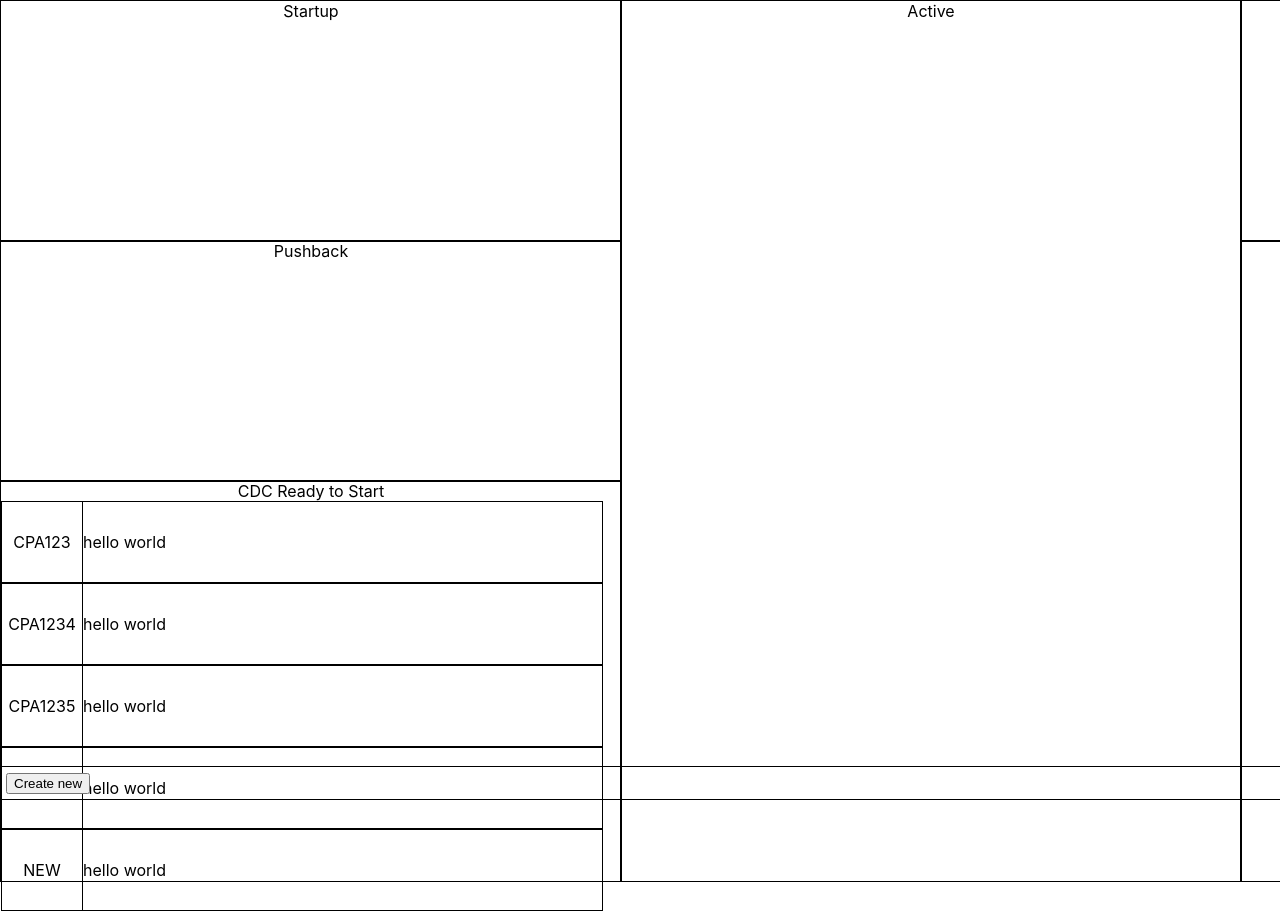
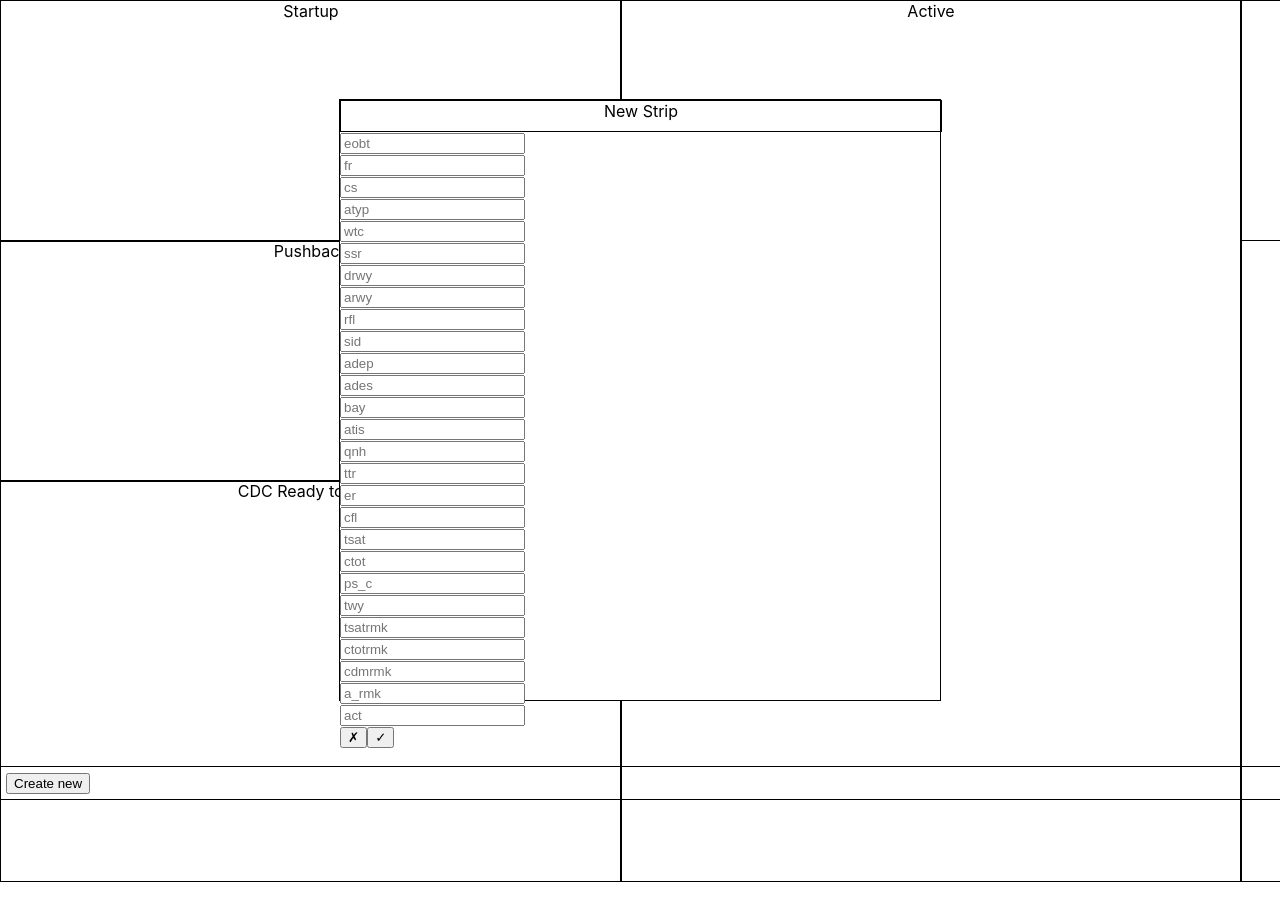
Before and after one commit to arthuwu/vTEFS, a React (Create React App) app: page / in a window 1280 px wide. Both pictures are taken after a click on the button "Create new". Shown: the top 911 px of the page. Built offline with nearby package versions, Linux system fonts and the light colour scheme.

Commit message:
feat(web): create new strips with custom fields

```diff
--- a/package.json
+++ b/package.json
@@ -16,6 +16,7 @@
     "react-dom": "^19.1.0",
     "react-draggable": "^4.4.6",
     "react-scripts": "5.0.1",
+    "uuid": "^11.1.0",
     "web-vitals": "^2.1.4"
   },
   "scripts": {
--- a/src/index.css
+++ b/src/index.css
@@ -63,6 +63,8 @@ code {
 .tl5 {
   grid-column: 3;
   grid-row: 1;
+  overflow-y: scroll;
+  overflow-x: hidden;
 }
 
 .tl6 {
--- a/src/layout.tsx
+++ b/src/layout.tsx
@@ -1,6 +1,7 @@
 import { useState } from "react";
 import Bay from "./bay";
 import Strip from "./strip";
+import StripCreateWindow from "./stripcreate";
 import "./index.css";
 import { Bay as BayData, StripData } from "./types";
 import {
@@ -19,25 +20,6 @@ import {
 } from "@dnd-kit/core";
 import { arrayMove } from "@dnd-kit/sortable";
 
-const INITIAL_STRIPS: StripData[] = [
-  {
-    id: "CPA123",
-    data: "hello world",
-  },
-  {
-    id: "CPA1234",
-    data: "hello world",
-  },
-  {
-    id: "CPA1235",
-    data: "hello world",
-  },
-  {
-    id: "CPA2234",
-    data: "hello world",
-  },
-];
-
 export default function App() {
   const mouseSensor = useSensor(MouseSensor);
   const touchSensor = useSensor(TouchSensor);
@@ -47,12 +29,15 @@ export default function App() {
 
   const [activeStripId, setActiveStripId] = useState<string | null>();
   const [bayContent, setBayContent] = useState({
-    RDY: INITIAL_STRIPS,
+    RDY: [],
     STUP: [],
     PUSH: [],
     ACT: [],
     ARR: [],
     GMCAG: [],
+  });
+  const [windowToggle, setWindowToggle] = useState({
+    createStrip: false,
   });
 
   return (
@@ -66,9 +51,6 @@ export default function App() {
           onDragOver={handleDragOver}
           collisionDetection={closestCorners}
         >
-          {/*{BAYS.map((bay) => {
-            return <Bay key={bay.id} bay={bay} strips={bayContent[bay.id]} />;
-          })}*/}
           <div className="layout-container gmc-amc-container">
             <div className="tl1">
               <Bay
@@ -126,17 +108,26 @@ export default function App() {
           ) : null}
         </DragOverlay>
         <div className="bottom-bar">
-          <button onClick={createNewStrip}>Create new</button>
+          <button onClick={() => setWindowToggle({ createStrip: true })}>
+            Create new
+          </button>
+
+          {windowToggle["createStrip"] && (
+            <StripCreateWindow
+              onCreate={createNewStrip}
+              onClose={() => setWindowToggle({ createStrip: false })}
+            />
+          )}
         </div>
       </div>
     </div>
   );
 
-  function createNewStrip() {
+  function createNewStrip(newStrip: StripData) {
     setBayContent((prev: any) => {
       return {
         ...prev,
-        RDY: [...bayContent["RDY"], { id: "NEW", data: "hello world" }],
+        RDY: [...bayContent["RDY"], newStrip],
       };
     });
   }
@@ -244,7 +235,7 @@ export default function App() {
         [overBay]: arrayMove(bayContent[overBay], activeBayIndex, overBayIndex),
       }));
     }
-
+    resizeStrip(overBay, stripId);
     setActiveStripId(null);
   }
 
@@ -254,4 +245,29 @@ export default function App() {
 
     setActiveStripId(stripId);
   }
+
+  function resizeStrip(newBay, stripId) {
+    console.log("newBay:" + newBay + " | stripId:" + stripId);
+    if (newBay === "ARR" || newBay === "GMCAG") {
+      setBayContent((prev: any) => ({
+        ...prev,
+        [newBay]: prev[newBay].map((strip: any) =>
+          Object.values(strip).includes(stripId)
+            ? { ...strip, size: "half" }
+            : strip
+        ),
+      }));
+      console.log(bayContent);
+    } else {
+      setBayContent((prev: any) => ({
+        ...prev,
+        [newBay]: prev[newBay].map((strip: any) =>
+          Object.values(strip).includes(stripId)
+            ? { ...strip, size: "full" }
+            : strip
+        ),
+      }));
+      console.log(bayContent);
+    }
+  }
 }
--- a/src/strip.css
+++ b/src/strip.css
@@ -4,6 +4,15 @@
   border: 1px solid black;
   height: 80px;
   width: 600px;
+  position: relative;
+}
+
+.strip-container-partial {
+  display: flex;
+  flex-direction: row;
+  border: 1px solid black;
+  height: 80px;
+  width: 300px;
 }
 
 .strip-callsign {
@@ -23,3 +32,17 @@
   text-align: center;
   height: 100%;
 }
+
+.indented {
+  transform: translateX(-10px);
+}
+
+.strip-toggle-indent {
+  z-index: 2;
+  position: absolute;
+  left: 0;
+  height: 100%;
+  width: 25px;
+  background: transparent;
+  border: none;
+}
--- a/src/strip.tsx
+++ b/src/strip.tsx
@@ -2,6 +2,7 @@ import "./index.css";
 import "./strip.css";
 import { StripData } from "./types";
 import { useSortable } from "@dnd-kit/sortable";
+import { useCallback, useRef } from "react";
 
 type StripProps = {
   stripData: StripData;
@@ -12,18 +13,42 @@ export default function Strip({ stripData }: StripProps) {
     id: stripData.id,
   });
 
+  const stripRef = useRef<HTMLDivElement>(null);
+
+  const refs = useCallback(
+    (node: HTMLDivElement | null) => {
+      setNodeRef(node);
+      stripRef.current = node;
+    },
+    [setNodeRef]
+  );
+
   const style = transform
     ? {
         transform: `translate(${transform.x}px, ${transform.y}px)`,
       }
     : undefined;
 
-  return (
-    <div ref={setNodeRef} className="strip-container" style={style}>
+  function toggleIndent() {
+    if (stripRef.current) {
+      stripRef.current.classList.toggle("indented");
+    }
+  }
+
+  return stripData.size === "full" ? (
+    <div ref={refs} className="strip-container" style={style}>
       <div {...listeners} {...attributes} className="strip-callsign">
-        {stripData.id}
+        {stripData["fpdata"].cs}
       </div>
-      <div className="strip-data">{stripData.data}</div>
+      <div className="strip-data">{stripData["fpdata"].a_rmk}</div>
+      <button className="strip-toggle-indent" onClick={toggleIndent} />
+    </div>
+  ) : (
+    <div ref={refs} className="strip-container-partial" style={style}>
+      <div {...listeners} {...attributes} className="strip-callsign">
+        {stripData["fpdata"].cs}
+      </div>
+      <div className="strip-data">{stripData["fpdata"].a_rmk}</div>
     </div>
   );
 }
--- /dev/null
+++ b/src/stripcreate.css
@@ -0,0 +1,17 @@
+.window-container {
+  position: fixed;
+  height: 600px;
+  width: 600px;
+  left: 50%;
+  top: 50%;
+  border: 1px solid black;
+  background: white;
+  transform: translate(-50%, -50%);
+}
+
+.window-titlebar {
+  width: 100%;
+  height: 30px;
+  border: 1px solid black;
+  text-align: center;
+}
--- /dev/null
+++ b/src/stripcreate.tsx
@@ -0,0 +1,95 @@
+import { useState } from "react";
+import "./stripcreate.css";
+import { FlightPlanData, StripData } from "./types";
+import { v4 as uuidv4 } from "uuid";
+
+type stripCreateProps = {
+  onCreate: (newStrip: StripData) => void;
+  onClose: () => void;
+};
+
+export default function StripCreateWindow({
+  onCreate,
+  onClose,
+}: stripCreateProps) {
+  const [newStripData, setNewStripData] = useState<FlightPlanData>({
+    eobt: null,
+    fr: null,
+    cs: "",
+    atyp: null,
+    wtc: null,
+    ssr: null,
+    drwy: null,
+    arwy: null,
+    rfl: null,
+    sid: null,
+    adep: null,
+    ades: null,
+    bay: null,
+    atis: null,
+    qnh: null,
+    ttr: null,
+    er: null,
+    cfl: null,
+    tsat: null,
+    ctot: null,
+    ps_c: null,
+    twy: null,
+    tsatrmk: null,
+    ctotrmk: null,
+    cdmrmk: null,
+    a_rmk: null,
+    act: null,
+  });
+
+  const [error, setError] = useState<string | null>(null);
+
+  function handleStripCreate() {
+    if (!newStripData["cs"]) {
+      setError("Callsign cannot be empty");
+      return;
+    }
+
+    const newStrip: StripData = {
+      id: uuidv4(),
+      type: "DEP",
+      fpdata: newStripData,
+      flagdata: { cft: false, ctl: false, fpc_flag: false, c_flag: false },
+      size: "full",
+      indent: false,
+    };
+    onCreate(newStrip);
+    onClose();
+  }
+
+  function handleDataChange(key: string, value: string) {
+    setNewStripData((prev: any) => ({
+      ...prev,
+      [key]: value,
+    }));
+  }
+
+  return (
+    <div className="window-container">
+      <div className="window-titlebar">New Strip</div>
+      <div className="window-strip">
+        {Object.entries(newStripData).map(([key, value]) => (
+          <div key={key} className={key}>
+            <input
+              type="text"
+              placeholder={key}
+              value={value ?? ""}
+              onChange={(e) => handleDataChange(key, e.target.value)}
+            />
+          </div>
+        ))}
+      </div>
+      <button onClick={onClose} className="create-close-button">
+        ✗
+      </button>
+      <button onClick={handleStripCreate} className="create-close-button">
+        ✓
+      </button>
+    </div>
+  );
+}
```
Also changed, not shown: src/types.ts (+45 -1 lines), 1 other file (tests, documents, lock files or other folders).
